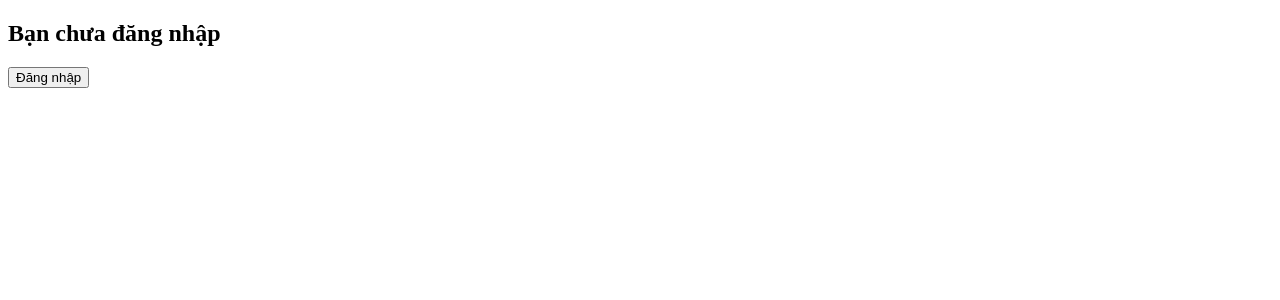
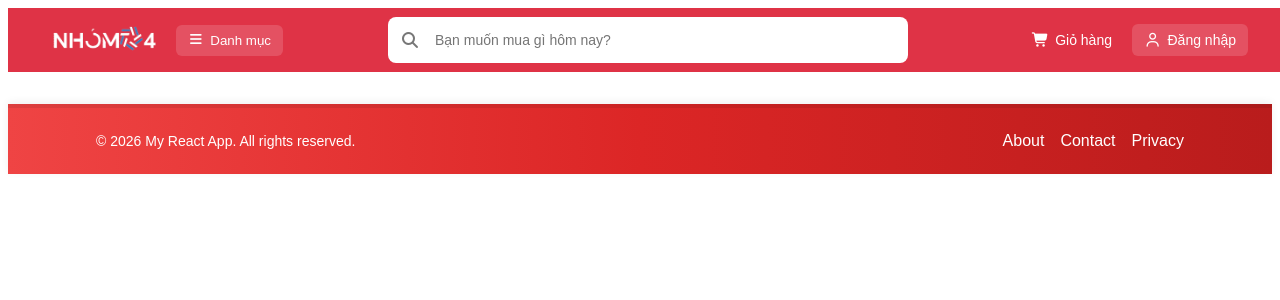
Before and after one commit to chungdt051204/Xay-dung-phan-mem-web, a React (Vite) app in the folder client/my-react-app/: page / in a window 1280 px wide. Shown: the top 300 px of the page. Built offline with nearby package versions, Linux system fonts and the light colour scheme; no server answers.

Commit message:
Thêm thanh Nav và footer

```diff
--- a/client/my-react-app/index.html
+++ b/client/my-react-app/index.html
@@ -4,6 +4,7 @@
     <meta charset="UTF-8" />
     <link rel="icon" type="image/svg+xml" href="/vite.svg" />
     <meta name="viewport" content="width=device-width, initial-scale=1.0" />
+    <link rel="stylesheet" href="https://cdnjs.cloudflare.com/ajax/libs/font-awesome/7.0.1/css/all.min.css">
     <title>my-react-app</title>
   </head>
   <body>
--- a/client/my-react-app/src/App.jsx
+++ b/client/my-react-app/src/App.jsx
@@ -3,6 +3,7 @@ import AppContext from "./assets/components/AppContext";
 import HomeUser from "./assets/components/HomeUser";
 import Login from "./assets/components/Login";
 import { useEffect, useState } from "react";
+import Register from "./assets/components/Register";
 export const api = "http://localhost:3000";
 // import "./App.css";
 
@@ -37,6 +38,7 @@ function App() {
         <Routes>
           <Route path="/" element={<HomeUser />} />
           <Route path="/login" element={<Login />} />
+          <Route path="/register" element={<Register />} />
         </Routes>
       </AppContext.Provider>
     </>
--- /dev/null
+++ b/client/my-react-app/src/assets/components/Footer.css
@@ -0,0 +1,64 @@
+/* Footer styles: red gradient, responsive layout, accessible focus styles */
+.site-footer {
+  background: linear-gradient(90deg, #ef4444 0%, #dc2626 50%, #b91c1c 100%);
+  color: #ffffff;
+  padding: 1.5rem 0;
+  margin-top: 2rem;
+  border-top: 4px solid rgba(0, 0, 0, 0.08);
+  box-shadow: 0 -2px 8px rgba(0, 0, 0, 0.06);
+}
+
+.footer-inner {
+  max-width: 1120px;
+  margin: 0 auto;
+  padding: 0 1rem;
+  display: flex;
+  flex-direction: column;
+  align-items: center;
+  justify-content: space-between;
+  gap: 0.75rem;
+}
+
+.footer-copy {
+  font-size: 0.875rem;
+  margin: 0;
+}
+
+.footer-nav ul {
+  list-style: none;
+  display: flex;
+  gap: 1rem;
+  padding: 0;
+  margin: 0;
+}
+
+.footer-link {
+  color: #ffffff;
+  text-decoration: none;
+  transition: color 150ms ease, transform 150ms ease;
+}
+
+.footer-link:hover,
+.footer-link:focus {
+  color: #fee2e2; /* lighter red for hover */
+  text-decoration: underline;
+}
+
+.footer-link:focus {
+  outline: none;
+  box-shadow: 0 0 0 4px rgba(239, 68, 68, 0.18);
+  border-radius: 4px;
+}
+
+@media (min-width: 768px) {
+  .footer-inner {
+    flex-direction: row;
+  }
+}
+
+/* Respect reduced motion preferences */
+@media (prefers-reduced-motion: reduce) {
+  .footer-link {
+    transition: none;
+  }
+}
--- /dev/null
+++ b/client/my-react-app/src/assets/components/Footer.jsx
@@ -0,0 +1,18 @@
+import './Footer.css';
+
+export default function Footer() {
+  return (
+    <footer className="site-footer">
+      <div className="footer-inner">
+        <p className="footer-copy">&copy; {new Date().getFullYear()} My React App. All rights reserved.</p>
+        <nav className="footer-nav">
+          <ul>
+            <li><a href="/about" className="footer-link">About</a></li>
+            <li><a href="/contact" className="footer-link">Contact</a></li>
+            <li><a href="/privacy" className="footer-link">Privacy</a></li>
+          </ul>
+        </nav>
+      </div>
+    </footer>
+  );
+}
--- a/client/my-react-app/src/assets/components/HomeUser.jsx
+++ b/client/my-react-app/src/assets/components/HomeUser.jsx
@@ -1,24 +1,14 @@
 import { Link } from "react-router-dom";
 import { useContext } from "react";
 import AppContext from "./AppContext";
+import Navbar from "./Navbar";
+import Footer from "./Footer";
 
 export default function HomeUser() {
-  const { isLogin, me } = useContext(AppContext);
   return (
     <>
-      {isLogin && me ? (
-        <div>
-          <p>Xin chào {me?.username}</p>
-          <button>Đăng xuất</button>
-        </div>
-      ) : (
-        <div>
-          <h2>Bạn chưa đăng nhập</h2>
-          <Link to="/login">
-            <button>Đăng nhập</button>
-          </Link>
-        </div>
-      )}
+    <Navbar/>
+    <Footer/>
     </>
   );
 }
--- a/client/my-react-app/src/assets/components/Login.jsx
+++ b/client/my-react-app/src/assets/components/Login.jsx
@@ -2,6 +2,9 @@ import { useRef, useState, useContext } from "react";
 import { useNavigate } from "react-router-dom";
 import AppContext from "./AppContext";
 import { api } from "../../App";
+import {Link} from "react-router-dom"
+import Navbar from "./Navbar";
+import Footer from "./Footer";
 
 export default function Login() {
   const { setRefresh, setIsLogin, setMe } = useContext(AppContext);
@@ -40,6 +43,7 @@ export default function Login() {
   };
   return (
     <>
+    <Navbar/>
       <form onSubmit={handleSubmit}>
         <input
           type="text"
@@ -61,6 +65,10 @@ export default function Login() {
         <br />
         <button>Đăng nhập</button>
       </form>
+      <Link to="/register">
+      <p>Chua co tai khoan dang ky ngay</p>
+      </Link>
+      <Footer/>
     </>
   );
 }
--- /dev/null
+++ b/client/my-react-app/src/assets/components/Navbar.css
@@ -0,0 +1,116 @@
+* {
+  box-sizing: border-box;
+}
+
+.navbar {
+  height: 64px;
+  width: 100vw;
+  background: #df3346;
+  display: flex;
+  align-items: center;
+  color: white;
+  font-family: Arial, Helvetica, sans-serif;
+  position: relative;
+  padding-left: calc((100vw - 1200px) / 2);
+  padding-right: calc((100vw - 1200px) / 2);
+}
+
+.navbar-left {
+  display: flex;
+  align-items: center;
+  gap: 16px;
+}
+
+.navbar-logo {
+  height: 40px;
+  cursor: pointer;
+}
+
+.navbar-category {
+  background: rgba(255,255,255,0.15);
+  border: none;
+  color: white;
+  padding: 8px 12px;
+  border-radius: 6px;
+  display: flex;
+  align-items: center;
+  gap: 6px;
+  cursor: pointer;
+}
+
+.navbar-category:hover {
+  background: rgba(255,255,255,0.25);
+}
+
+.navbar-search {
+  position: absolute;
+  left: 50%;
+  transform: translateX(-50%);
+  width: 520px;
+  background: white;
+  display: flex;
+  align-items: center;
+  padding: 0 12px;
+  border-radius: 8px;
+}
+
+.navbar-search i {
+  color: #777;
+}
+
+.navbar-search .search {
+  border: none;
+  outline: none;
+  padding: 10px;
+  flex: 1;
+  font-size: 14px;
+  margin: 5px;
+}
+
+.navbar-right {
+  display: flex;
+  align-items: center;
+  gap: 20px;
+  margin-left: auto;
+}
+
+.navbar-item {
+  display: flex;
+  align-items: center;
+  gap: 6px;
+  cursor: pointer;
+  font-size: 14px;
+  color: white;
+}
+
+.navbar-item a {
+  color: white;
+  text-decoration: none;
+}
+
+.navbar-item a:hover {
+  color: white;
+}
+
+.navbar-item:hover {
+  opacity: 0.85;
+}
+
+.login {
+  background: rgba(255,255,255,0.15);
+  padding: 8px 12px;
+  border-radius: 6px;
+}
+
+@media (max-width: 1200px) {
+  .navbar {
+    padding-left: 16px;
+    padding-right: 16px;
+  }
+}
+
+@media (max-width: 768px) {
+  .navbar-search {
+    width: 90%;
+  }
+}
--- /dev/null
+++ b/client/my-react-app/src/assets/components/Navbar.jsx
@@ -0,0 +1,34 @@
+import "./Navbar.css";
+import logo from "../../assets/Logo.png";
+import {Link} from "react-router-dom";
+
+export default function Navbar() {
+  return (
+    <nav className="navbar">
+      <div className="navbar-left">
+        <img src={logo} alt="Logo" className="navbar-logo" />
+
+        <button className="navbar-category">
+          <i className="fa-solid fa-bars"></i>
+          <span>Danh mục</span>
+        </button>
+      </div>
+      <div className="navbar-search">
+        <i className="fa-solid fa-magnifying-glass"></i>
+        <input className="search" type="text" placeholder="Bạn muốn mua gì hôm nay?" />
+      </div>
+      <div className="navbar-right">
+        <div className="navbar-item">
+          <i className="fa-solid fa-cart-shopping"></i>
+          <span>Giỏ hàng</span>
+        </div>
+        <div className="navbar-item login">
+          <i className="fa-regular fa-user"></i>
+          <Link to="/login">
+            <span>Đăng nhập</span>
+          </Link>
+        </div>
+      </div>
+    </nav>
+  );
+}
--- /dev/null
+++ b/client/my-react-app/src/assets/components/Register.css
@@ -0,0 +1,68 @@
+* {
+    box-sizing: border-box;
+    font-family: Arial, Helvetica, sans-serif;
+}
+
+h2 {
+    text-align: center;
+    color: #e60023;
+    margin-bottom: 20px;
+}
+
+form {
+    max-width: 700px;
+    margin: auto;
+    background: #ffffff;
+    padding: 30px 40px;
+    border-radius: 12px;
+    box-shadow: 0 10px 25px rgba(0, 0, 0, 0.1);
+}
+
+form h2 {
+    color: #333;
+    margin-bottom: 25px;
+}
+
+label {
+    display: inline-block;
+    width: 140px;
+    margin-bottom: 15px;
+    font-weight: 500;
+}
+
+input[type="text"],
+input[type="password"],
+input[type="date"] {
+    width: calc(100% - 160px);
+    padding: 10px 12px;
+    border-radius: 8px;
+    border: 1px solid #ccc;
+    margin-bottom: 15px;
+    font-size: 14px;
+    outline: none;
+}
+
+input:focus {
+    border-color: #e60023;
+}
+
+input[type="radio"] {
+    margin: 0 5px 15px 15px;
+}
+
+br {
+    display: none;
+}
+
+@media (max-width: 600px) {
+    label {
+        width: 100%;
+        margin-bottom: 5px;
+    }
+
+    input[type="text"],
+    input[type="password"],
+    input[type="date"] {
+        width: 100%;
+    }
+}
--- /dev/null
+++ b/client/my-react-app/src/assets/components/Register.jsx
@@ -0,0 +1,24 @@
+import "./Register.css";
+import Navbar from "./Navbar";
+import Footer from "./Footer";
+
+export default function Register(){
+    return(<>
+    <Navbar/>
+    <form>
+        <h2>Đăng Ký</h2>
+        <label htmlFor="">Họ và tên: </label> <input type="text" /><br />
+        <label htmlFor="">Tên đăng nhập: </label> <input type="text" /><br />
+        <label htmlFor="">Email: </label> <input type="text" /><br />
+        <label htmlFor="">Mật khẩu: </label> <input type="password" name="" id="" /><br />
+        <label htmlFor="">SĐT:</label> <input type="text" /><br />
+        <form action="">
+        Giới tính:
+            <input type="radio"/>Nam
+            <input type="radio"/>Nữ
+        </form><br />
+        <label htmlFor="">Ngày sinh: </label><input type="date" name="" id="" /><br />
+    </form>
+    <Footer/>
+    </>)
+}
--- a/client/my-react-app/src/main.jsx
+++ b/client/my-react-app/src/main.jsx
@@ -2,6 +2,7 @@ import { BrowserRouter } from "react-router-dom";
 import { createRoot } from "react-dom/client";
 // import './index.css'
 import App from "./App.jsx";
+
 
 createRoot(document.getElementById("root")).render(
   <BrowserRouter>
```
Also changed, not shown: client/my-react-app/src/assets/Logo.png (added).
